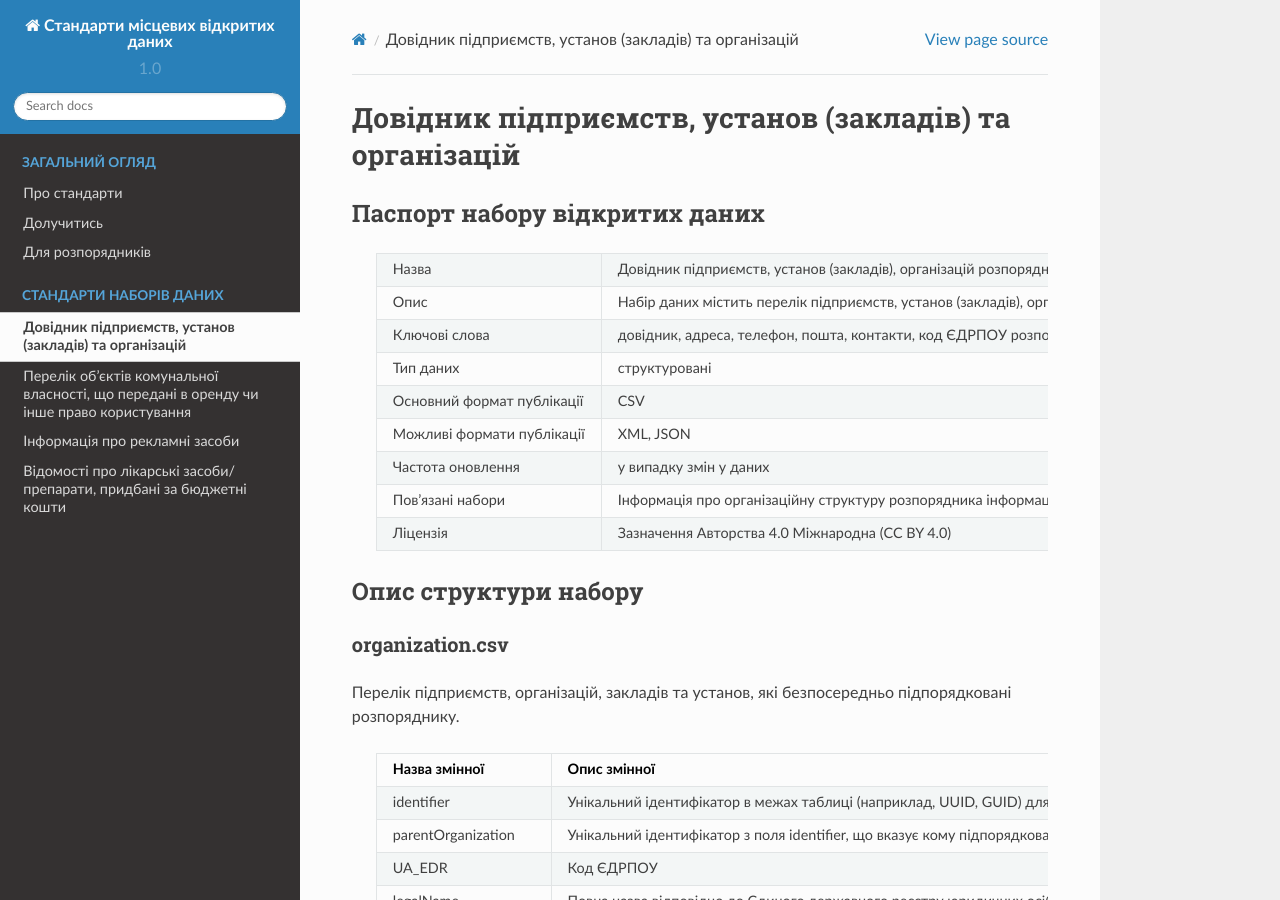
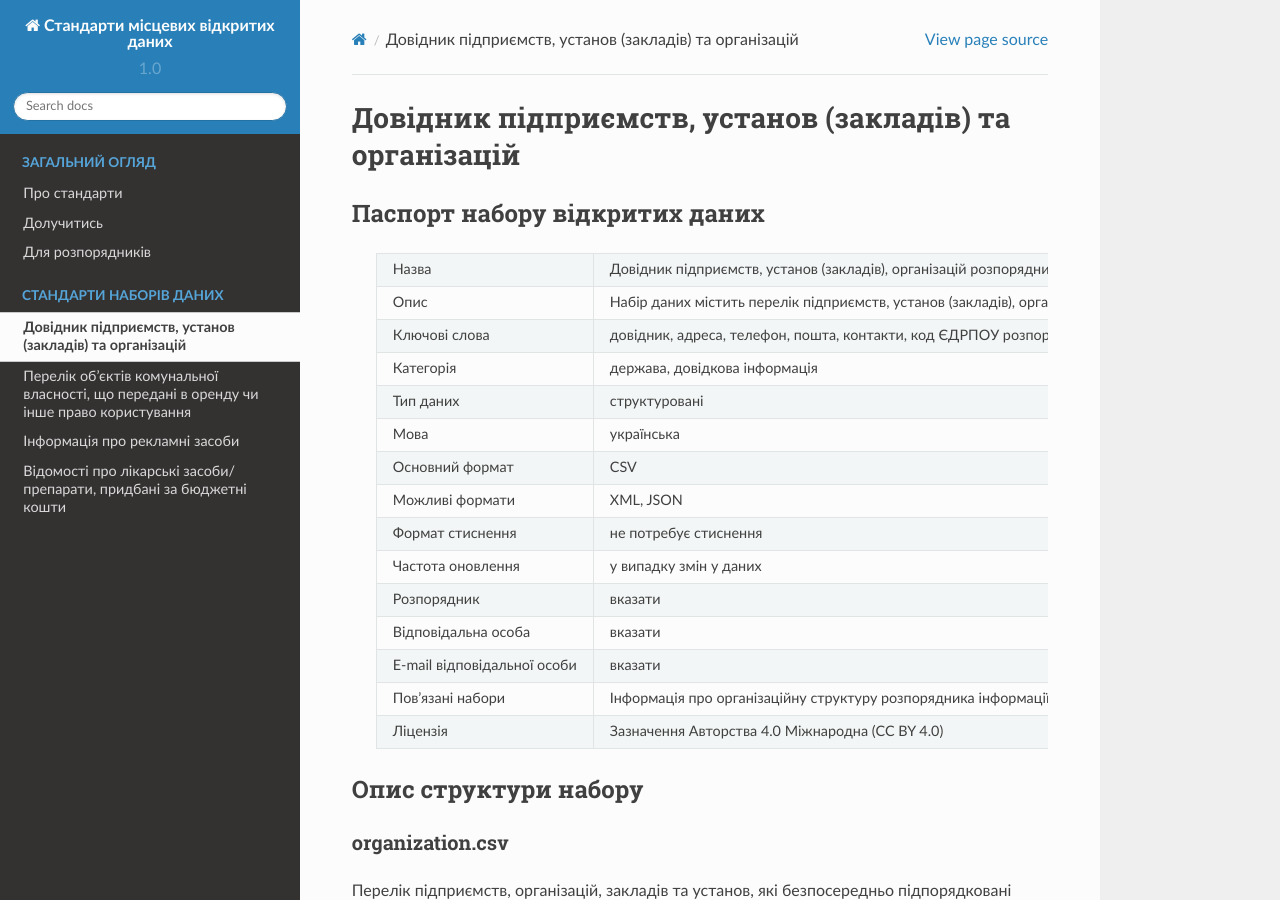
Before and after one commit to virnadiia/municipalOpenDataStandards, a Sphinx documentation site: the page built from docs/source/standards/ReferenceBookOfOrganizations/v.1.0/Standard.rst, in a window 1280 px wide and 900 px high. Built offline with Sphinx 7.4.7 and the Read the Docs theme 2.0.0, drawn with Linux system fonts in a browser that asks for light colours; a script that is not in the unit is left out; some of the changed text lies outside the part shown.

Commit message:
complete passport, add cautions

```diff
--- a/docs/source/index.rst
+++ b/docs/source/index.rst
@@ -1,6 +1,9 @@
 
 Стандарти місцевих відкритих даних
 ======================================================
+
+.. caution::
+   Триває розробка ресурсу та наповнення документації!
 
 Коротка інформація про проект та важливсть використання стандартів відкритих даних.
 
--- a/docs/source/overview/about.rst
+++ b/docs/source/overview/about.rst
@@ -1,5 +1,11 @@
 Про стандарти
 ==================================================
+
+
+.. caution::
+   Я продовжую працювати над структурами та назвами, їх наближеням до стандартів.
+
+
 
 Стандарт оприлюдення набору відкритих даних включає чотири складові: паспорт, опис структури, шаблон структури, додаткові відомості, приклади.
 
--- a/docs/source/standards/ReferenceBookOfOrganizations/v.1.0/Passport.csv
+++ b/docs/source/standards/ReferenceBookOfOrganizations/v.1.0/Passport.csv
@@ -1,9 +1,15 @@
-"Назва","Довідник підприємств, установ (закладів), організацій розпорядника інформації та підпорядкованих йому організацій, у тому числі їх телефонів та адрес"
-"Опис","Набір даних містить перелік підприємств, установ (закладів), організацій, що безпосередньо підпорядковані розпорядникові, та їх контактні дані. Набір складається з чотирьох таблиць. organization.csv - перелік підприємств, організацій, закладів та установ, які безпосередньо підпорядковані розпоряднику. contactPoint.csv - перелік контактних осіб для кожної з організацій, вказаних у таблиці organization.csv, їх телефонів, факсів та адрес електронної пошти. contactPointHoursAvailable.csv - години прийому для кожної контактної особи з таблиці contactPoint.csv. organizationHoursAvailable.csv - години прийому для кожної організації з другої organization.csv."
-"Ключові слова","довідник, адреса, телефон, пошта, контакти, код ЄДРПОУ розпорядника"
-"Тип даних","структуровані"
-"Основний формат публікації","CSV"
-"Можливі формати публікації","XML, JSON"
-"Частота оновлення","у випадку змін у даних"
-"Пов’язані набори","Інформація про організаційну структуру розпорядника інформації, Єдиний державний реєстр юридичних осіб, фізичних осіб - підприємців та громадських формувань, Класифікатор об’єктів адміністративно-територіального устрою України (КОАТУУ)"
-"Ліцензія","Зазначення Авторства 4.0 Міжнародна (CC BY 4.0)"
+Назва,"Довідник підприємств, установ (закладів), організацій розпорядника інформації та підпорядкованих йому організацій, у тому числі їх телефонів та адрес"
+Опис,"Набір даних містить перелік підприємств, установ (закладів), організацій, що безпосередньо підпорядковані розпорядникові, та їх контактні дані. Набір складається з чотирьох таблиць. organization.csv - перелік підприємств, організацій, закладів та установ, які безпосередньо підпорядковані розпоряднику. contactPoint.csv - перелік контактних осіб для кожної з організацій, вказаних у таблиці organization.csv, їх телефонів, факсів та адрес електронної пошти. contactPointHoursAvailable.csv - години прийому для кожної контактної особи з таблиці contactPoint.csv. organizationHoursAvailable.csv - години прийому для кожної організації з другої organization.csv."
+Ключові слова,"довідник, адреса, телефон, пошта, контакти, код ЄДРПОУ розпорядника"
+Категорія,"держава, довідкова інформація"
+Тип даних,структуровані
+Мова,українська
+Основний формат,CSV
+Можливі формати,"XML, JSON"
+Формат стиснення,не потребує стиснення
+Частота оновлення,у випадку змін у даних
+Розпорядник,вказати
+Відповідальна особа,вказати
+E-mail відповідальної особи,вказати
+Пов’язані набори,"Інформація про організаційну структуру розпорядника інформації, Єдиний державний реєстр юридичних осіб, фізичних осіб - підприємців та громадських формувань, Класифікатор об’єктів адміністративно-територіального устрою України (КОАТУУ)"
+Ліцензія,Зазначення Авторства 4.0 Міжнародна (CC BY 4.0)
```
Also changed, not shown: docs/source/standards/ReferenceBookOfOrganizations/v.1.0/Standard.rst (+4 -5 lines).
